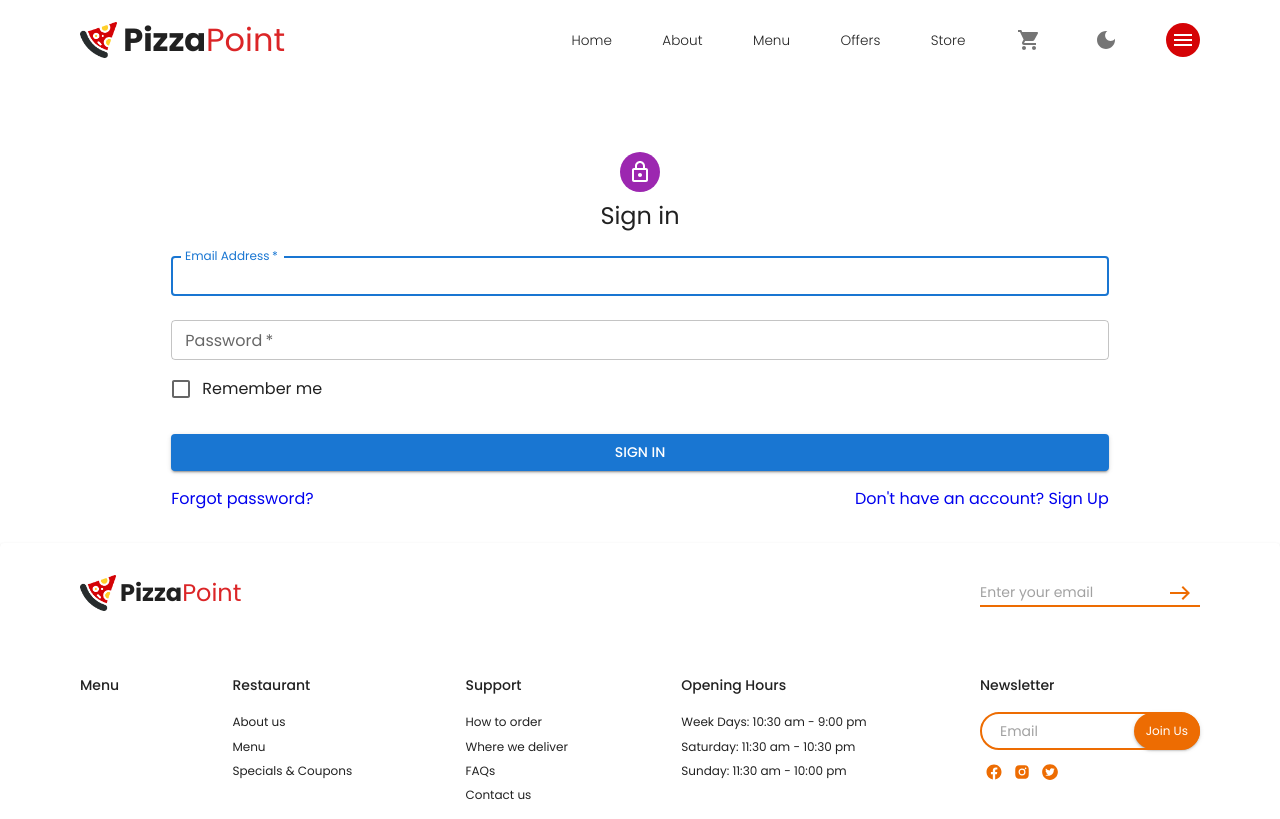
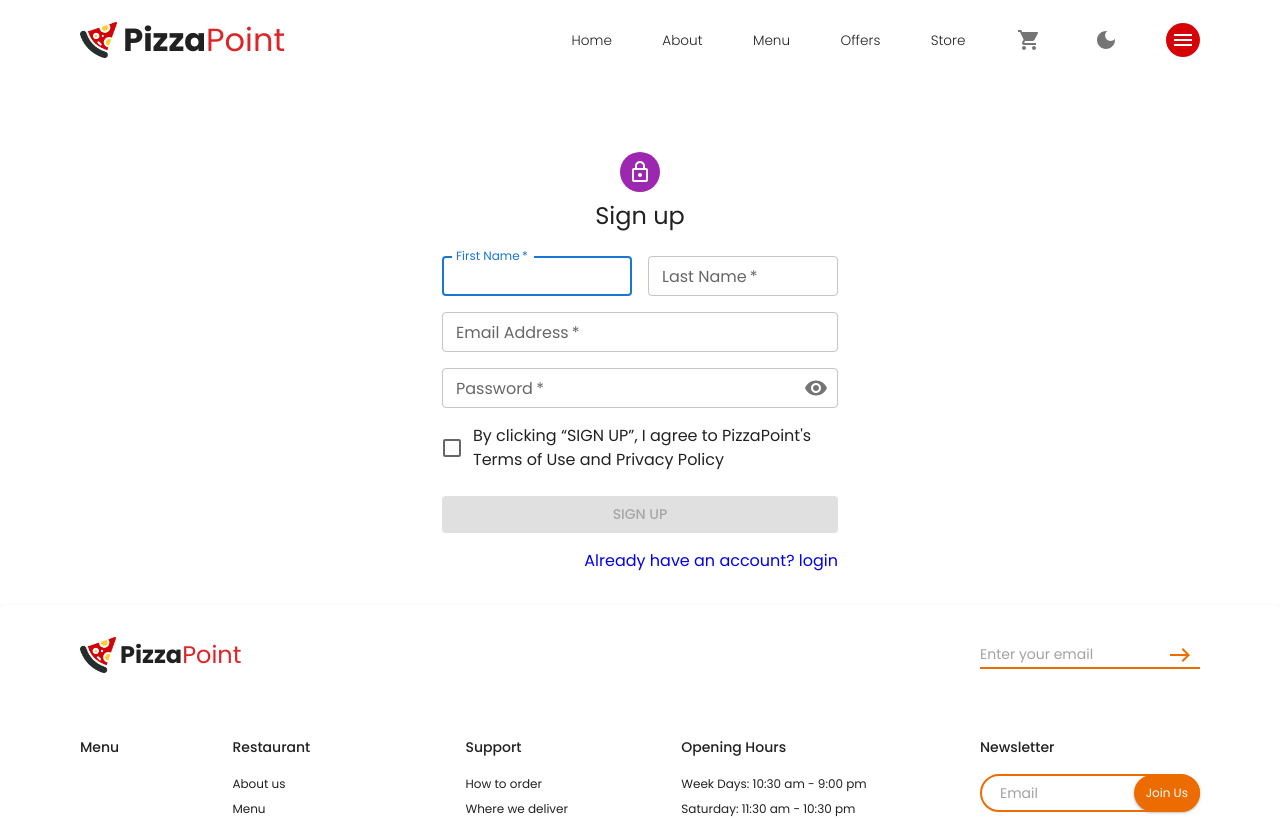
Before and after one commit to nandininila/Pizza_Point, a Next.js app: page /signup in a window 1280 px wide. Shown: the top 819 px of the page. Built offline with nearby package versions, Linux system fonts and the light colour scheme.

Commit message:
AddFeat: SignUp page and save password with encryption formate in DB

```diff
--- a/common/components/application/Authentication/SignUp/StyledSignUp/StyledSignUp.jsx
+++ b/common/components/application/Authentication/SignUp/StyledSignUp/StyledSignUp.jsx
@@ -1,110 +1,229 @@
+import { frontendOrigin } from "@/common/types/utils/const";
+import { Visibility, VisibilityOff } from "@mui/icons-material";
 import LockOutlinedIcon from "@mui/icons-material/LockOutlined";
+import { LoadingButton } from "@mui/lab";
 import {
   Avatar,
   Box,
-  Button,
   Checkbox,
+  Container,
   FormControlLabel,
   Grid,
+  IconButton,
+  InputAdornment,
   TextField,
   Typography,
   styled,
 } from "@mui/material";
 import Link from "next/link";
-// styles
+import { useRouter } from "next/router";
+import { useState } from "react";
+
 const Main = styled("div")(({ theme }) => theme.unstable_sx({}));
 
-const Container = styled("div")(({ theme }) =>
-  theme.unstable_sx({
-    maxWidth: "xs",
-    margin: "0 auto",
-    px: { xs: 2, sm: 3, md: 5 },
-  })
-);
+const StyledSignUp = () => {
+  const [loading, setLoading] = useState(false);
+  const [showPassword, setShowPassword] = useState(false);
+  const [isTrue, setIsTrue] = useState(false);
+  const handleClickShowPassword = () => setShowPassword((show) => !show);
+  const handleMouseDownPassword = (event) => {
+    event.preventDefault();
+  };
+  const router = useRouter();
 
-const StyledSignUp = () => {
-  const handleSubmit = (event) => {
+  // Validation
+  let existEmail = "No match";
+  const [emailError, setEmailError] = useState(false);
+
+  const handleSubmit = async (event) => {
     event.preventDefault();
+    setLoading(true);
+
     const data = new FormData(event.currentTarget);
-    console.log({
-      email: data.get("email"),
-      password: data.get("password"),
-    });
+    const firstName = data.get("firstName");
+    const lastName = data.get("lastName");
+    const name = `${firstName} ${lastName}`;
+    const email = data.get("email").toString().toLowerCase();
+    const password = data.get("password").toString();
+
+    try {
+      const url = `${frontendOrigin}/api/user/`;
+      const res = await fetch(url);
+
+      if (!res.ok) {
+        setLoading(false);
+        return new Error();
+      }
+
+      const data = await res.json();
+      const users = data;
+      const query = users.find((user) => user?.email === email);
+      const duplicateEmail = query?.email;
+
+      existEmail = duplicateEmail;
+
+      if (existEmail === email) {
+        setEmailError(true);
+        setLoading(false);
+        return;
+      } else {
+        setEmailError(false);
+      }
+    } catch (error) {
+      console.error(error);
+    }
+
+    const user = { name, email, password };
+
+    const config = {
+      method: "POST",
+      headers: {
+        Accept: "application/json",
+        "Content-Type": "application/json",
+      },
+      body: JSON.stringify(user),
+    };
+
+    try {
+      const url = `${frontendOrigin}/api/user/`;
+      const res = await fetch(url, config);
+
+      const data = await res.json();
+      setLoading(false);
+      console.log(data);
+      if (res.ok) {
+        router.push("/login");
+      }
+    } catch (error) {
+      setLoading(false);
+      console.error(error);
+    }
   };
 
   return (
     <Main>
-      <Container>
-        <Grid container justifyContent="center" alignItems="center">
+      <Container component="div" maxWidth="xs">
         <Box
           sx={{
             marginTop: 8,
             display: "flex",
             flexDirection: "column",
             alignItems: "center",
+            maxWidth: "xs",
           }}
         >
           <Avatar sx={{ m: 1, bgcolor: "secondary.main" }}>
             <LockOutlinedIcon />
           </Avatar>
           <Typography component="h1" variant="h5">
-              Sign in
+            Sign up
           </Typography>
           <Box
             component="form"
+            // noValidate
             onSubmit={handleSubmit}
-              noValidate
-              sx={{ mt: 1 }}
+            sx={{ mt: 3 }}
           >
+            <Grid container spacing={2}>
+              <Grid item xs={12} sm={6}>
                 <TextField
                   size="small"
-                margin="normal"
+                  autoComplete="given-name"
+                  name="firstName"
                   required
                   fullWidth
+                  id="firstName"
+                  label="First Name"
+                  autoFocus
+                />
+              </Grid>
+              <Grid item xs={12} sm={6}>
+                <TextField
+                  size="small"
+                  required
+                  fullWidth
+                  id="lastName"
+                  label="Last Name"
+                  name="lastName"
+                  autoComplete="family-name"
+                />
+              </Grid>
+              <Grid item xs={12}>
+                <TextField
+                  inputProps={{ style: { textTransform: "lowercase" } }}
+                  size="small"
+                  required
+                  fullWidth
+                  type="email"
                   id="email"
                   label="Email Address"
                   name="email"
                   autoComplete="email"
-                autoFocus
+                  error={emailError}
+                  helperText={emailError ? "Email already in exits" : ""}
                 />
+              </Grid>
+              <Grid item xs={12}>
                 <TextField
                   size="small"
-                margin="normal"
                   required
                   fullWidth
                   name="password"
                   label="Password"
-                type="password"
+                  type={showPassword ? "text" : "password"}
                   id="password"
-                autoComplete="current-password"
+                  autoComplete="new-password"
+                  InputProps={{
+                    endAdornment: (
+                      <InputAdornment position="end">
+                        <IconButton
+                          aria-label="toggle password visibility"
+                          onClick={handleClickShowPassword}
+                          onMouseDown={handleMouseDownPassword}
+                          edge="end"
+                        >
+                          {showPassword ? <VisibilityOff /> : <Visibility />}
+                        </IconButton>
+                      </InputAdornment>
+                    ),
+                  }}
                 />
+              </Grid>
+              <Grid item xs={12}>
                 <FormControlLabel
-                control={<Checkbox value="remember" color="primary" />}
-                label="Remember me"
+                  control={
+                    <Checkbox
+                      checked={isTrue}
+                      onChange={(e) => {
+                        setIsTrue(e.target.checked);
+                      }}
+                      value="allowAgree"
+                      color="primary"
                     />
-              <Button
+                  }
+                  label="By clicking “SIGN UP”, I agree to PizzaPoint's Terms of Use and Privacy Policy"
+                />
+              </Grid>
+            </Grid>
+            <LoadingButton
               type="submit"
               fullWidth
+              loading={loading}
               variant="contained"
               sx={{ mt: 3, mb: 2 }}
+              disabled={!isTrue}
             >
-                Sign In
-              </Button>
-              <Grid container>
-                <Grid item xs>
-                  <Link href="#" variant="body2">
-                    Forgot password?
-                  </Link>
-                </Grid>
+              Sign Up
+            </LoadingButton>
+            <Grid container justifyContent="flex-end">
               <Grid item>
-                  <Link href="#" variant="body2">
-                    {"Don't have an account? Sign Up"}
+                <Link href="login" variant="body2">
+                  Already have an account? login
                 </Link>
               </Grid>
             </Grid>
           </Box>
         </Box>
-        </Grid>
       </Container>
     </Main>
   );
--- /dev/null
+++ b/common/models/User.js
@@ -0,0 +1,39 @@
+import bcrypt from "bcryptjs";
+import mongoose from "mongoose";
+
+const UserSchema = new mongoose.Schema(
+    {
+        name: {
+            type: String,
+            required: true,
+        },
+        email: {
+            type: String,
+            required: true,
+            unique: true,
+            lowercase: true,
+        },
+        password: {
+            type: String,
+            required: true,
+            minLength: 8,
+        },
+    },
+    { timestamps: true }
+);
+
+UserSchema.methods.matchPassword = async function (enteredPassword) {
+    return await bcrypt.compare(enteredPassword, this.password);
+};
+
+// before saving this Schema encrypt the password (npm i bcryptjs)
+UserSchema.pre('save', async function (next) {
+    if (!this.isModified) {
+        next();
+    }
+
+    const salt = await bcrypt.genSalt(10);
+    this.password = await bcrypt.hash(this.password, salt);
+});
+
+export default mongoose.models.User || mongoose.model("User", UserSchema);
--- a/package.json
+++ b/package.json
@@ -12,12 +12,15 @@
     "@emotion/react": "^11.11.1",
     "@emotion/styled": "^11.11.0",
     "@mui/icons-material": "^5.11.16",
-    "@mui/material": "^5.13.6",
+    "@mui/lab": "^5.0.0-alpha.153",
+    "@mui/material": "^5.14.18",
     "@reduxjs/toolkit": "^1.9.5",
     "array-shuffle": "^3.0.0",
     "axios": "^1.4.0",
+    "bcryptjs": "^2.4.3",
     "eslint": "8.43.0",
     "eslint-config-next": "13.4.7",
+    "jsonwebtoken": "^9.0.2",
     "mongoose": "^7.5.0",
     "next": "13.4.7",
     "react": "18.2.0",
--- /dev/null
+++ b/pages/api/user/index.js
@@ -0,0 +1,26 @@
+import User from "@/common/models/User";
+import dbConnect from "@/common/types/utils/mongoose";
+
+export default async function handler(req, res) {
+    const { method } = req;
+
+    await dbConnect();
+
+    if (method === "GET") {
+        try {
+            const users = await User.find();
+            res.status(200).json(users);
+        } catch (err) {
+            res.status(500).json(err);
+        }
+    }
+
+    if (method === "POST") {
+        try {
+            const user = await User.create(req.body);
+            res.status(201).json(user);
+        } catch (err) {
+            res.status(500).json(err);
+        }
+    }
+}
```
Also changed, not shown: common/components/application/Authentication/Login/StyledLogin/StyledLogin.jsx (+118 -1 lines), 1 other file (tests, documents, lock files or other folders). Lines whose indentation alone changed are shown as unchanged.
